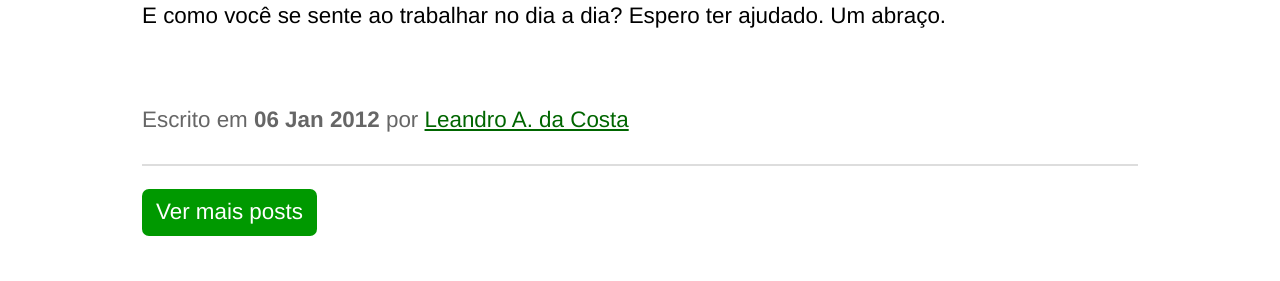
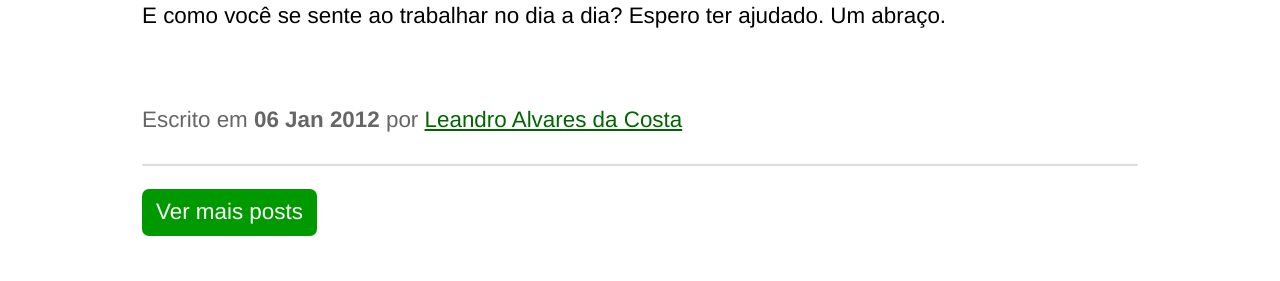
Before and after one commit to leandroadacosta/leandroadacosta.github.io, a Jekyll site: the page built from _posts/2012-01-06-significancia-leva-as-pessoas-ao-sucesso.md, in a window 1280 px wide. Shown: the part 1775-2056 px from the top of the page. Built offline with Jekyll 4.4.1, drawn with Linux system fonts in a browser that asks for light colours.

Commit message:
ajustado titulo da pagina home

```diff
--- a/_layouts/base.html
+++ b/_layouts/base.html
@@ -6,9 +6,11 @@
   <head>
     <meta charset="utf-8">
     <meta http-equiv="X-UA-Compatible" content="IE=edge,chrome=1">
-    <title>{{ page.title }} | Leandro A. da Costa</title>
+    <title>{{ page.title }}{% if page.type != 'home' %} | Leandro Alvares da Costa{% endif %}</title>
     <meta name="description" content="{{ page.description | escape }}">
     <meta name="viewport" content="width=device-width,initial-scale=1">
+
+    <link rel="canonical" href="{{ site.production_url }}{{ page.url }}">
 
     <meta property="og:image" content="{{ site.production_url }}/img/leandro-alvares-da-costa.png">
     {% if page.type == 'post' %}
--- a/_layouts/post.html
+++ b/_layouts/post.html
@@ -12,7 +12,7 @@
     {% else %}
       <strong><time datetime="{{ page.date | date: "%Y-%m-%d" }}" pubdate>{{ page.date | date_to_string }}</time></strong>
     {% endif %}
-    por <a href="http://twitter.com/leandroadacosta" target="_blank">Leandro A. da Costa</a>
+    por <a href="http://twitter.com/leandroadacosta" target="_blank">Leandro Alvares da Costa</a>
   </p>
   <footer class="article-footer">
     <p>
--- a/index.html
+++ b/index.html
@@ -1,6 +1,7 @@
 ---
 layout: base
-title: Home
+title: Blog Leandro Alvares da Costa
+type: home
 description: Artigos sobre desenvolvimento de software, empreendedorismo e liderança educadora
 ---
 <h1>Blog Leandro Costa</h1>
```
